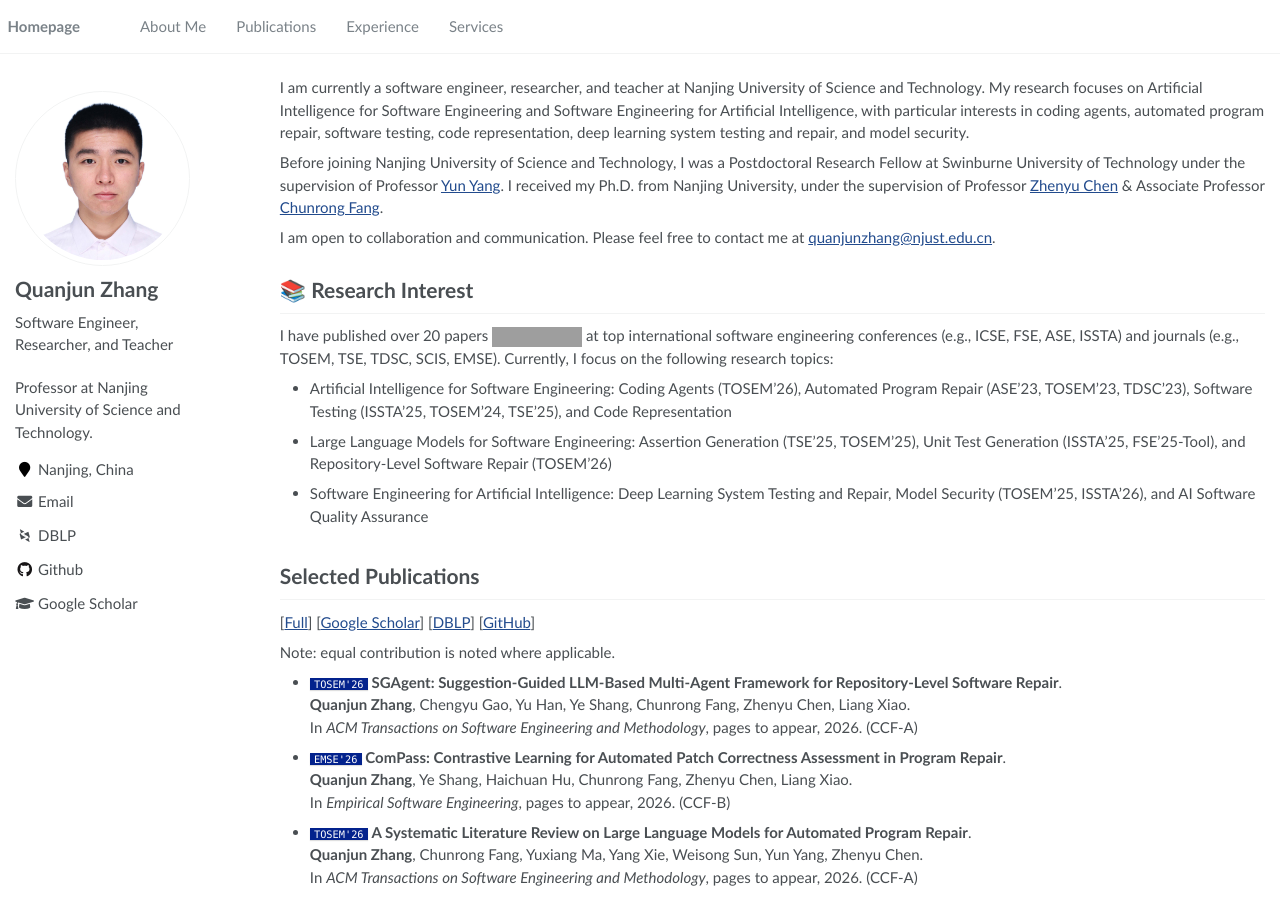
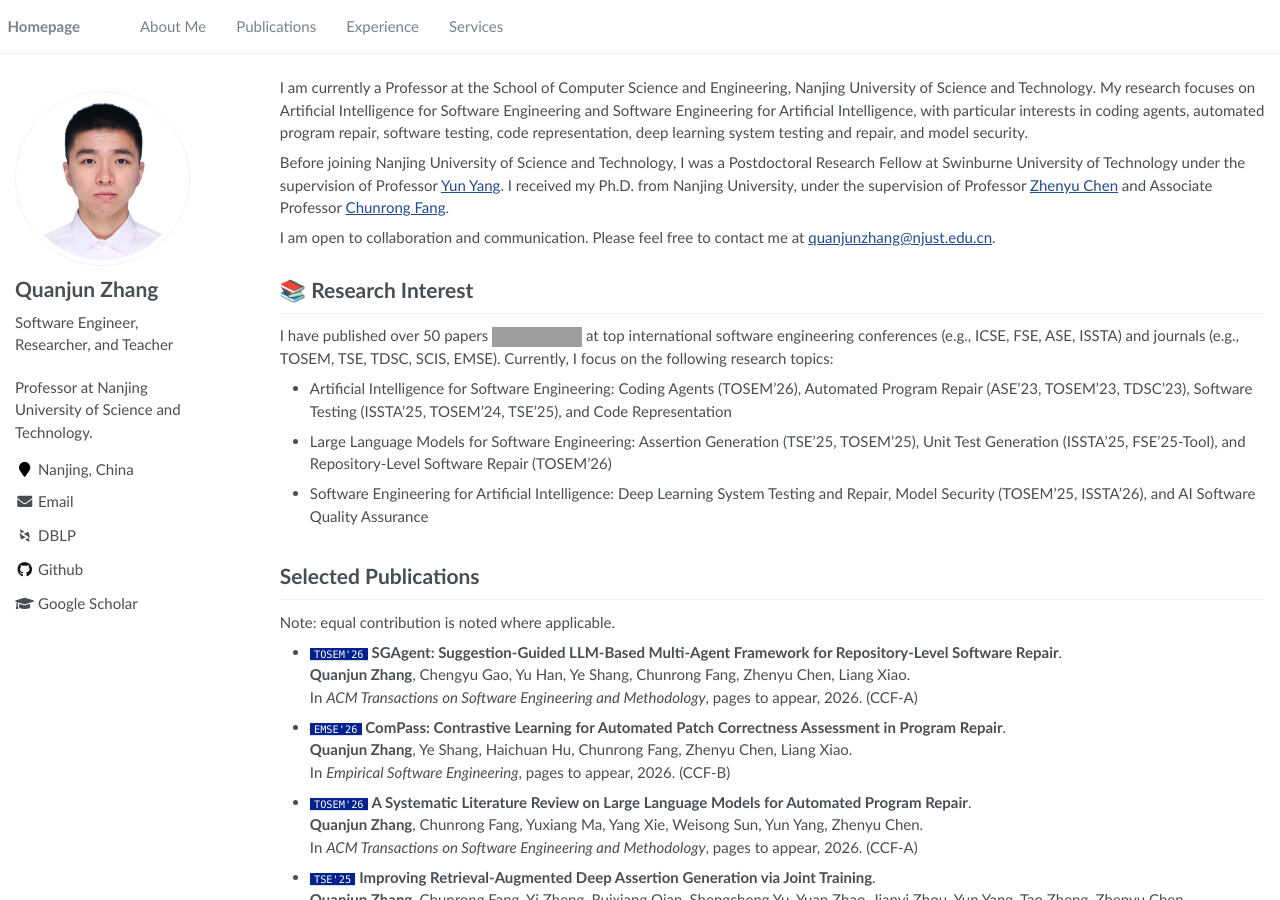
Before and after one commit to QuanjunZhang/quanjunzhang.github.io, a Jekyll site: the page built from _pages/about.md, in a window 1280 px wide and 900 px high. Built offline with Jekyll 4.4.1, drawn with Linux system fonts in a browser that asks for light colours; some web fonts are replaced; grey boxes are pictures that could not be loaded.

Commit message:
Refine about text and selected publications intro

```diff
--- a/_pages/about.md
+++ b/_pages/about.md
@@ -9,9 +9,9 @@ redirect_from:
 
 <span class='anchor' id='about-me'></span>
 
-I am currently a software engineer, researcher, and teacher at Nanjing University of Science and Technology. My research focuses on Artificial Intelligence for Software Engineering and Software Engineering for Artificial Intelligence, with particular interests in coding agents, automated program repair, software testing, code representation, deep learning system testing and repair, and model security.
+I am currently a Professor at the School of Computer Science and Engineering, Nanjing University of Science and Technology. My research focuses on Artificial Intelligence for Software Engineering and Software Engineering for Artificial Intelligence, with particular interests in coding agents, automated program repair, software testing, code representation, deep learning system testing and repair, and model security.
 
-Before joining Nanjing University of Science and Technology, I was a Postdoctoral Research Fellow at Swinburne University of Technology under the supervision of Professor [Yun Yang](https://www.swinburne.edu.au/research/our-research/access-our-research/find-a-researcher-or-supervisor/researcher-profile/?id=yyang). I received my Ph.D. from Nanjing University, under the supervision of Professor [Zhenyu Chen](https://scholar.google.com/citations?user=HQWxCnkAAAAJ) & Associate Professor [Chunrong Fang](https://scholar.google.com/citations?user=S3Rd5TgAAAAJ).
+Before joining Nanjing University of Science and Technology, I was a Postdoctoral Research Fellow at Swinburne University of Technology under the supervision of Professor [Yun Yang](https://www.swinburne.edu.au/research/our-research/access-our-research/find-a-researcher-or-supervisor/researcher-profile/?id=yyang). I received my Ph.D. from Nanjing University, under the supervision of Professor [Zhenyu Chen](https://scholar.google.com/citations?user=HQWxCnkAAAAJ) and Associate Professor [Chunrong Fang](https://scholar.google.com/citations?user=S3Rd5TgAAAAJ).
 
 I am open to collaboration and communication. Please feel free to contact me at [quanjunzhang@njust.edu.cn](mailto:quanjunzhang@njust.edu.cn).
 
@@ -19,7 +19,7 @@ I am open to collaboration and communication. Please feel free to contact me at
 
 # 📚 Research Interest
 
-I have published over 20 papers <a href='https://scholar.google.com/citations?user=zRzZ8HwAAAAJ&hl=zh-CN'><img src="https://img.shields.io/endpoint?logo=Google%20Scholar&url=https%3A%2F%2Fcdn.jsdelivr.net%2Fgh%2FQuanjunZhang%2Fquanjunzhang.github.io%40google-scholar-stats%2Fgs_data_shieldsio.json&labelColor=f6f6f6&color=9cf&style=flat&label=citations"></a> at top international software engineering conferences (e.g., ICSE, FSE, ASE, ISSTA) and journals (e.g., TOSEM, TSE, TDSC, SCIS, EMSE). Currently, I focus on the following research topics:
+I have published over 50 papers <a href='https://scholar.google.com/citations?user=zRzZ8HwAAAAJ&hl=zh-CN'><img src="https://img.shields.io/endpoint?logo=Google%20Scholar&url=https%3A%2F%2Fcdn.jsdelivr.net%2Fgh%2FQuanjunZhang%2Fquanjunzhang.github.io%40google-scholar-stats%2Fgs_data_shieldsio.json&labelColor=f6f6f6&color=9cf&style=flat&label=citations"></a> at top international software engineering conferences (e.g., ICSE, FSE, ASE, ISSTA) and journals (e.g., TOSEM, TSE, TDSC, SCIS, EMSE). Currently, I focus on the following research topics:
 
 - Artificial Intelligence for Software Engineering: Coding Agents (TOSEM'26), Automated Program Repair (ASE'23, TOSEM'23, TDSC'23), Software Testing (ISSTA'25, TOSEM'24, TSE'25), and Code Representation
 - Large Language Models for Software Engineering: Assertion Generation (TSE'25, TOSEM'25), Unit Test Generation (ISSTA'25, FSE'25-Tool), and Repository-Level Software Repair (TOSEM'26)
@@ -28,8 +28,6 @@ I have published over 20 papers <a href='https://scholar.google.com/citations?us
 <span class='anchor' id='selected-publications'></span>
 
 # Selected Publications
-
-[[Full](/publications/)] [[Google Scholar](https://scholar.google.com/citations?user=zRzZ8HwAAAAJ&hl=zh-CN)] [[DBLP](https://dblp.org/pid/231/4867.html)] [[GitHub](https://github.com/QuanjunZhang)]
 
 Note: equal contribution is noted where applicable.
 
```
Also changed, not shown: _pages/experience.md (+1 -1 lines).
